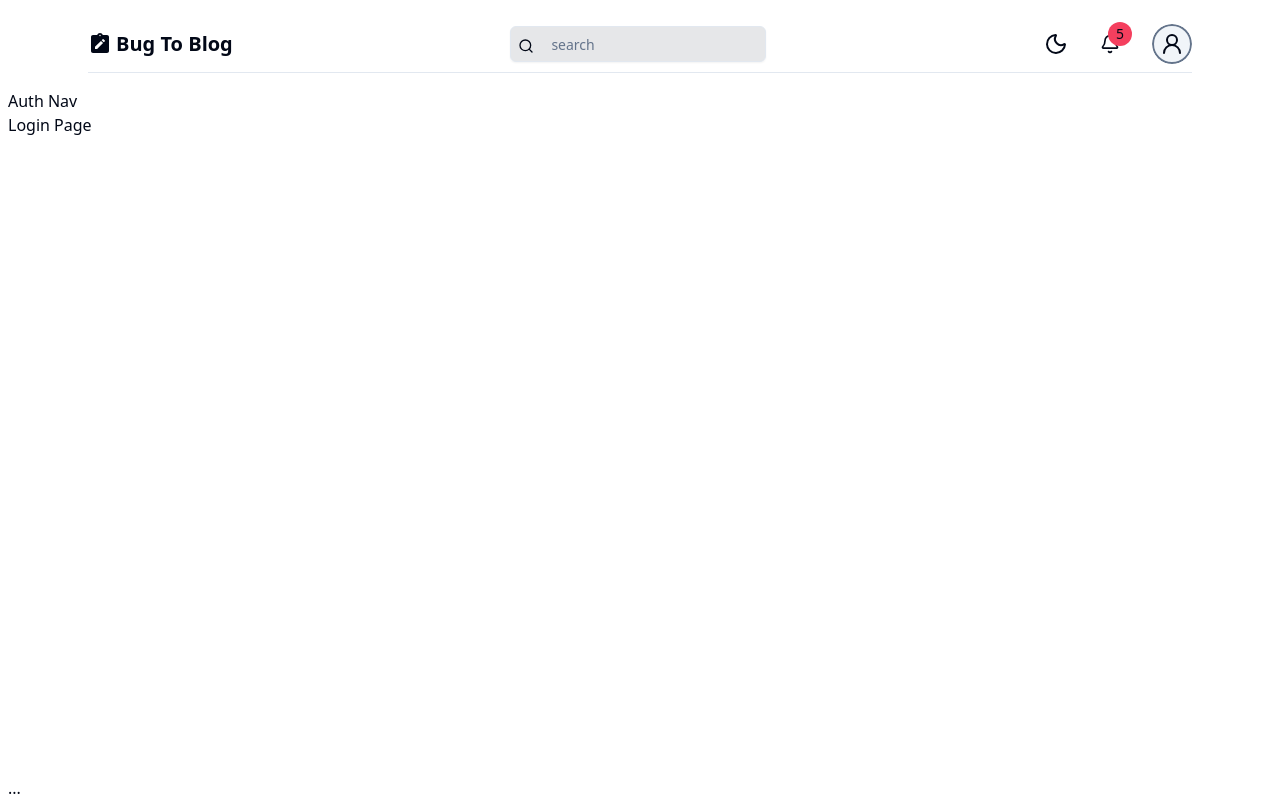
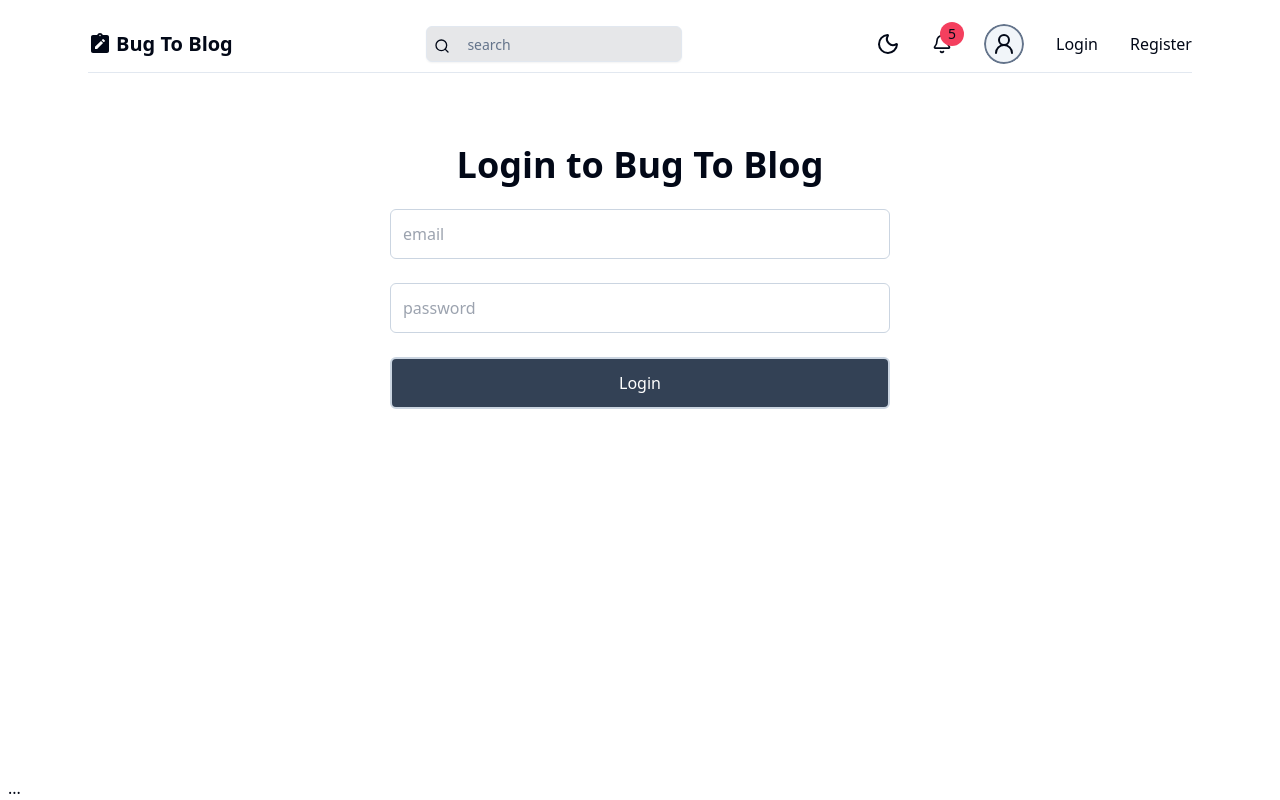
Before and after one commit to jubayer718/bug-to-blog, a Next.js app: page /login in a window 1280 px wide. Built offline with nearby package versions, Linux system fonts and the light colour scheme.

Commit message:
input field validation and zod emplement done

```diff
--- a/package.json
+++ b/package.json
@@ -9,6 +9,7 @@
     "lint": "next lint"
   },
   "dependencies": {
+    "@hookform/resolvers": "^5.1.1",
     "@radix-ui/react-avatar": "^1.1.10",
     "@radix-ui/react-dropdown-menu": "^2.1.15",
     "class-variance-authority": "^0.7.1",
@@ -18,9 +19,11 @@
     "next-themes": "^0.4.6",
     "react": "^19.0.0",
     "react-dom": "^19.0.0",
+    "react-hook-form": "^7.57.0",
     "react-icons": "^5.5.0",
     "tailwind-merge": "^2.6.0",
-    "tailwindcss-animate": "^1.0.7"
+    "tailwindcss-animate": "^1.0.7",
+    "zod": "^3.25.56"
   },
   "devDependencies": {
     "@eslint/eslintrc": "^3",
--- /dev/null
+++ b/schemas/LoginSchema.ts
@@ -0,0 +1,6 @@
+import { z } from 'zod';
+export const LoginSchema = z.object({
+  email: z.string().email(),
+  password:z.string().min(6,{message:"password must be 6 or more characters long!"}),
+})
+export type LoginSchemaType=z.infer<typeof LoginSchema>
--- a/src/app/(auth)/layout.tsx
+++ /dev/null
@@ -1,13 +0,0 @@
-
-const AuthLayout = ({children}:Readonly<{
-  children: React.ReactNode;
-}>) => {
-  return (
-    <div>
-     <div>Auth Nav</div>
-      { children}
-    </div>
-  );
-};
-
-export default AuthLayout;
--- a/src/app/(auth)/login/page.tsx
+++ b/src/app/(auth)/login/page.tsx
@@ -1,10 +1,12 @@
+import LoginForm from '@/app/components/auth/LoginForm';
+import Container from '@/app/components/layout/Container';
 import React from 'react';
 
 const LoginPage = () => {
   return (
-    <>
-       Login Page
-    </>
+    <Container>
+      <LoginForm/>
+   </Container>
   );
 };
 
--- /dev/null
+++ b/src/app/components/auth/LoginForm.tsx
@@ -0,0 +1,36 @@
+"use client";
+
+import { zodResolver } from "@hookform/resolvers/zod";
+import { SubmitHandler, useForm } from "react-hook-form";
+import { LoginSchema, LoginSchemaType } from "../../../../schemas/LoginSchema";
+import FormField from "../common/FormField";
+import Button from "../common/Button";
+import Heading from "../common/Heading";
+const LoginForm = () => {
+  const { register, handleSubmit, formState: { errors } } = useForm({ resolver: zodResolver(LoginSchema) })
+
+  const onsubmit :SubmitHandler<LoginSchemaType> = (data) => {
+    console.log('data >>>',data)
+  }
+  return (
+    <form onSubmit={handleSubmit(onsubmit)} className="flex flex-col max-w-[500px] m-auto mt-8 gap-2" >
+      <Heading title="Login to Bug To Blog" lg center/>
+      <FormField
+        id="email"
+        register={register}
+        errors={errors}
+        placeholder="email"
+      />
+      <FormField
+        id="password"
+        register={register}
+        errors={errors}
+        placeholder="password"
+        type="password"
+      />
+    <Button type="submit" label="Login"  />
+   </form>
+  );
+};
+
+export default LoginForm;
--- /dev/null
+++ b/src/app/components/common/Button.tsx
@@ -0,0 +1,41 @@
+'use client';
+
+import { cn } from "@/lib/utils";
+import { IconType } from "react-icons";
+
+interface ButtonProps {
+  label: string;
+  disabled?: boolean;
+  outlined?: boolean;
+  small?: boolean;
+  icon?: IconType;
+  className?: string;
+  type?: "submit" | "reset" | "button" | undefined;
+  onclick?: (e: React.MouseEvent<HTMLButtonElement>) => void
+}
+
+const Button = (
+  {
+    label, type, disabled, outlined, small, className, onclick, icon: Icon
+  }: ButtonProps
+) => {
+  return (
+    <button
+      type={type}
+      onClick={onclick}
+      disabled={disabled}
+      className={cn("disabled:opacity-70 disabled:cursor-not-allowed rounded-md hover:opacity-80 transition w-auto border-slate-300 border-2 flex items-center justify-center gap-2 py-3 px-5 my-2 bg-slate-700 text-white dark:border-slate-700",
+        outlined && "bg-transparent text-slate-700 dark:text-slate-300 dark:bg-transparent",
+        small && "text-sm py-1 px-2 border-[1px]",
+        className && className
+
+      )}
+    >
+      {Icon && <Icon size={20} />}
+      {label}
+
+    </button>
+  );
+};
+
+export default Button;
--- /dev/null
+++ b/src/app/components/common/FormField.tsx
@@ -0,0 +1,40 @@
+import { cn } from "@/lib/utils";
+import { FieldErrors, Path, UseFormRegister } from "react-hook-form";
+
+interface LoginValues{
+  email: string;
+  password:string
+}
+interface FormFieldProps{
+  id: string;
+  type?: string;
+  disabled?: boolean;
+  placeholder: string;
+  label?: string;
+  inputClassNames?: string;
+  register: UseFormRegister<LoginValues>;
+  errors:FieldErrors;
+}
+
+const FormField = ({ id, type, disabled, placeholder, label, inputClassNames, register, errors }: FormFieldProps) => {
+
+  const message=errors[id] && errors[id]?.message as string
+  return (
+    <div>
+      {label && <span className="block text-sm">{ label}</span>}
+      <input
+        id={id}
+        disabled={disabled}
+        placeholder={placeholder}
+        type={type}
+        {...register(id as Path<LoginValues>)}
+        className={cn("w-full p-3 my-2 outline-none rounded-md disabled:opacity-70 disabled:cursor-not-allowed border border-slate-300 dark:border-slate-700",errors[id] && "border-rose-400", inputClassNames)}
+
+
+      />
+      <p className="text-red-500 text-sm">{ message}</p>
+    </div>
+  );
+};
+
+export default FormField;
--- /dev/null
+++ b/src/app/components/common/Heading.tsx
@@ -0,0 +1,19 @@
+interface HeadingProps{
+  title: string;
+  lg?: boolean;
+  md?: boolean;
+  center?: boolean
+}
+
+const Heading = ({title,lg,md,center}:HeadingProps) => {
+  return (
+    <div className={center ? 'text-center' : 'text-start'}>
+      {lg && <h1 className="font-bold text-4xl my-2">{title}</h1>}
+      {md && <h2 className="font-bold text-3xl my-2 ">{title}</h2>}
+      {!md && !lg && <h3 className="font-bold text-3xl my-2">{ title}</h3>}
+
+    </div>
+  );
+};
+
+export default Heading;
--- a/src/app/components/layout/NavBar.tsx
+++ b/src/app/components/layout/NavBar.tsx
@@ -6,6 +6,7 @@ import ThemeToggle from "./ThemeToggle";
 import SearchInput from "../SearchInput";
 import Notification from "../Notification";
 import UserButton from "@/app/components/UserButton"
+import Link from "next/link";
 
 
 
@@ -15,17 +16,22 @@ const NavBar = () => {
     <Container>
 
       <nav className=" sticky top-0 border-b z-50 bg-white dark:bg-slate-950 py-2">
-      <div  className="flex justify-between items-center gap-8">
+        <div className="flex justify-between items-center gap-8">
           <div className="flex items-center gap-1 cursor-pointer">
-         <MdNoteAlt size={24}/>
+            <MdNoteAlt size={24} />
             <div className="font-bold text-xl">Bug To Blog</div>
           </div>
-       <SearchInput/>
+          <SearchInput />
           <div className="flex items-center gap-5 sm:gap-8 ">
 
-          <ThemeToggle/>
-       <Notification/>
+            <ThemeToggle />
+            <Notification />
             <UserButton />
+            <>
+            <Link href="/login">Login</Link>
+            <Link href="/register">Register</Link>
+            </>
+
 
           </div>
         </div>
--- a/src/app/components/layout/ThemeToggle.tsx
+++ b/src/app/components/layout/ThemeToggle.tsx
@@ -13,7 +13,7 @@ const ThemeToggle = () => {
   return (
     <button onClick={toggleTheme}>
       <Sun className='hidden dark:block'/>
-      <Moon className='block dark:hidden'/>
+      <Moon className='block dark:hidden' />
     </button>
   );
 };
```
Also changed, not shown: 1 other file (tests, documents, lock files or other folders). Lines whose indentation alone changed are shown as unchanged.
